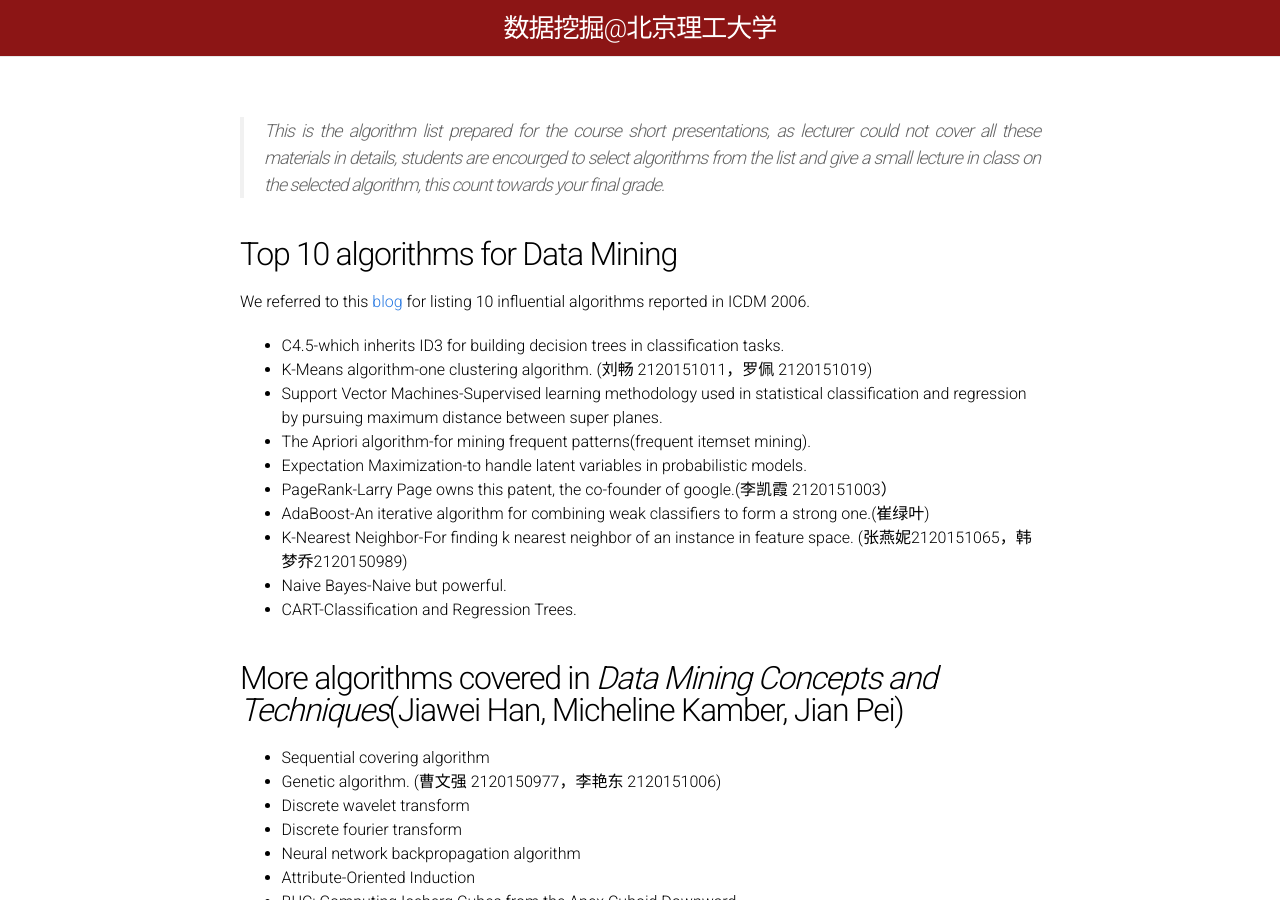
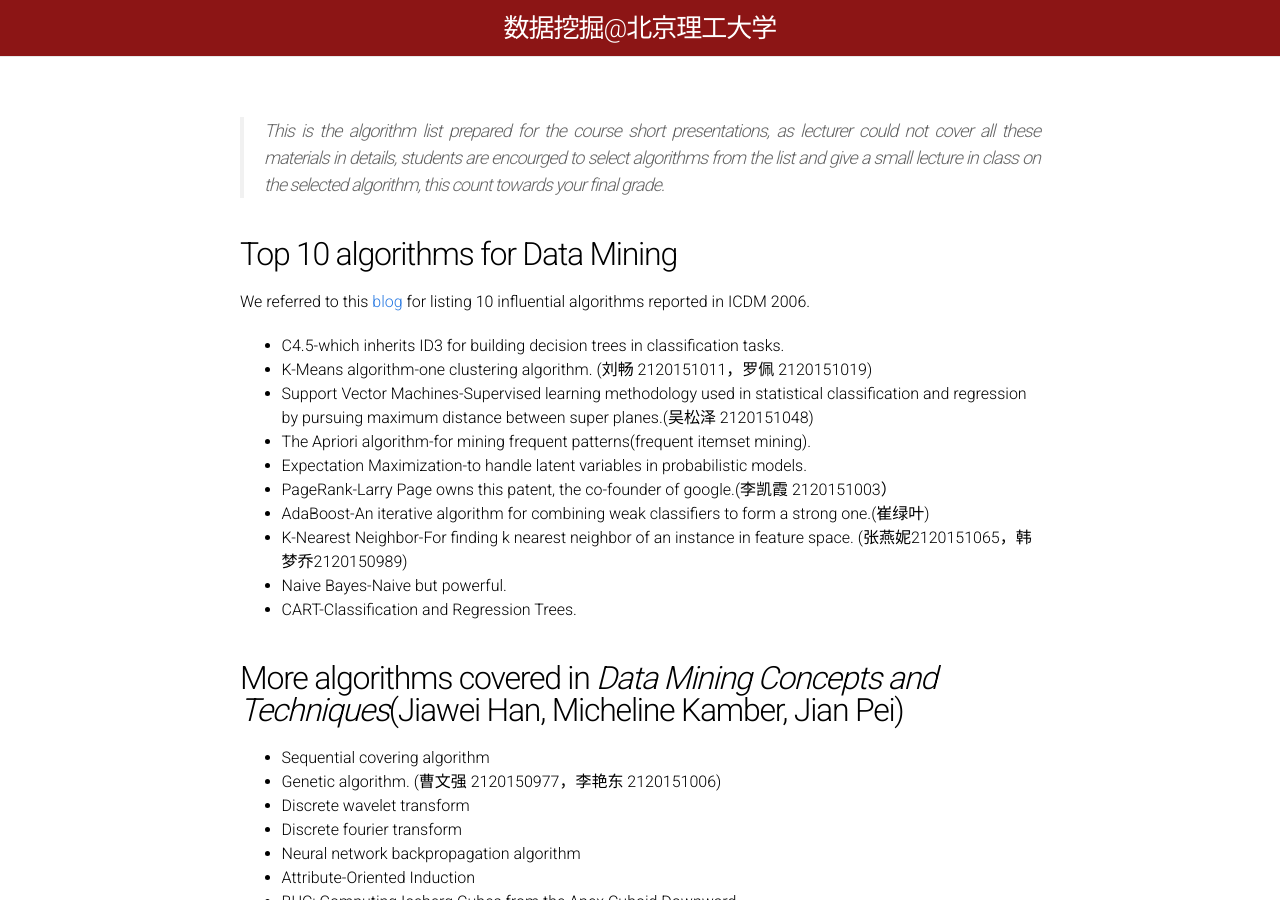
Before and after one commit to BITDM/bitdm.github.io, a Jekyll site: the page built from algorithms/algorithmsList.md, in a window 1280 px wide and 900 px high. Built offline with Jekyll 4.4.1, drawn with Linux system fonts in a browser that asks for light colours.

Commit message:
Update algorithmsList.md

```diff
--- a/algorithms/algorithmsList.md
+++ b/algorithms/algorithmsList.md
@@ -12,7 +12,7 @@ We referred to this [blog](http://blog.csdn.net/leo2007608/article/details/93478
 
 + C4.5-which inherits ID3 for building decision trees in classification tasks.
 + K-Means algorithm-one clustering algorithm. (刘畅 2120151011，罗佩 2120151019)
-+ Support Vector Machines-Supervised learning methodology used in statistical classification and regression by pursuing maximum distance between super planes.
++ Support Vector Machines-Supervised learning methodology used in statistical classification and regression by pursuing maximum distance between super planes.(吴松泽 2120151048)
 + The Apriori algorithm-for mining frequent patterns(frequent itemset mining).
 + Expectation Maximization-to handle latent variables in probabilistic models.
 + PageRank-Larry Page owns this patent, the co-founder of google.(李凯霞 2120151003）
```
